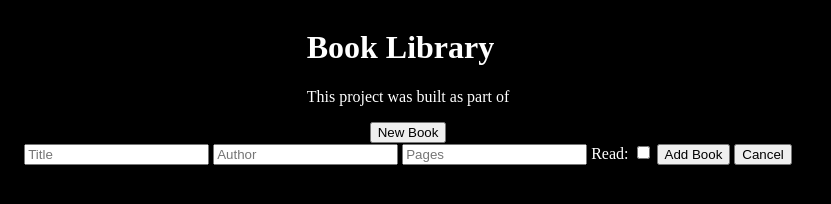
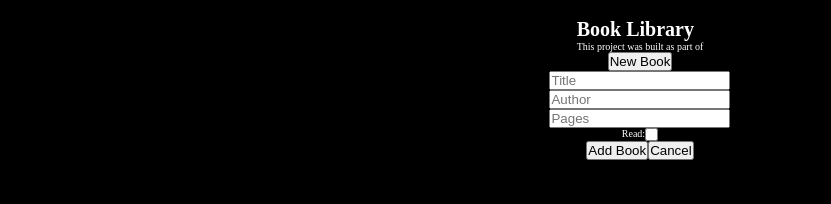
Before and after one commit to tanneragle/book-library-app, a plain HTML site: page index.html in a window 1280 px wide. Both pictures are taken after a click on the button "New Book". Shown: the whole page, without its empty margins (0-831 px from the left). Drawn offline with Linux system fonts and the light colour scheme.

Commit message:
Set styles on page to display block and set margin and padding to 0, and add initial styles to form

```diff
--- a/index.html
+++ b/index.html
@@ -14,15 +14,21 @@
             <p class="description">This project was built as part of</p>
         </div>
         <button id="new-book-btn">New Book</button>
+        <div id="form-container">
             <form action="" id="book-form" style="display: none;">
                 <input type="text" id="title" placeholder="Title" required>
                 <input type="text" id="author" placeholder="Author" required>
                 <input type="number" id="pages" placeholder="Pages" required>
+                <div id="read-container">
                     <label for="read" id="read-label">Read:</label>
                     <input type="checkbox" id="read">
+                </div>
+                <div id="form-bottom-buttons">
                     <button type="submit" id="submit">Add Book</button>
                     <button type="cancel" id="cancel">Cancel</button>
+                </div>
             </form>
+        </div>
         <div id="book-list"> </div>
     </div>
 </body>
--- a/styles.css
+++ b/styles.css
@@ -1,12 +1,39 @@
+* {
+    display: block;
+    margin: 0;
+    padding: 0;
+}
+
 body {
     background-color: black;
     color: white;
+    font-size: 62.5%;
+
 }
 
 #page-container {
     height: 100vh;
-    width: 100vh;
+    width: 100vw;
     display: flex;
     flex-direction: column;
     align-items: center;
 }
+
+#form-container {
+    height: 33vh;
+    width: 33vw;
+    display: flex;
+    flex-direction: column;
+    align-items: center;
+}
+
+#read-container {
+    width: 100%;
+    display: flex;
+    justify-content: center;
+}
+
+#form-bottom-buttons {
+    display: flex;
+    justify-content: center;
+}
```
Lines whose indentation alone changed are shown as unchanged.
